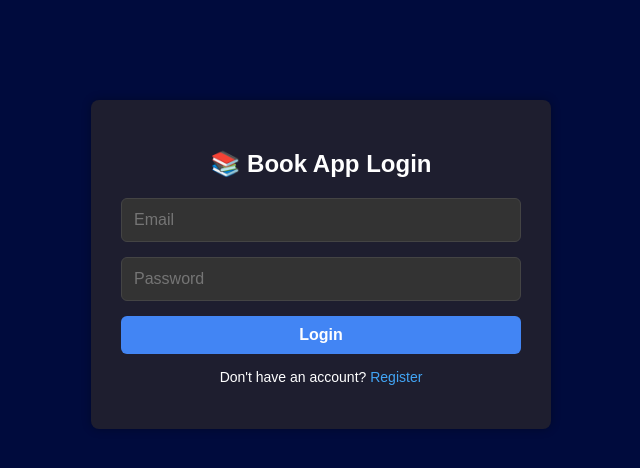
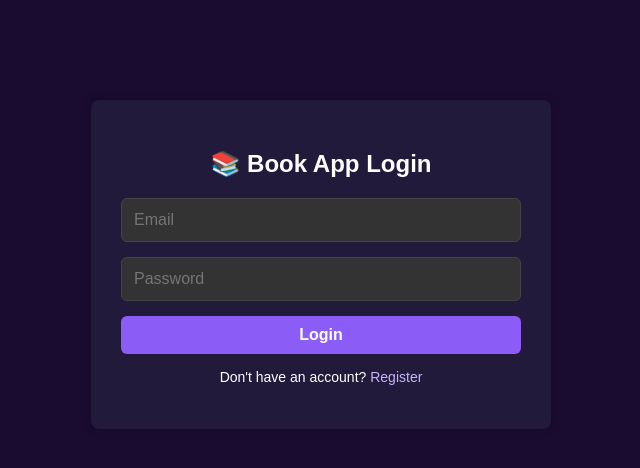
Before and after one commit to bbalasubramani/Book-Barter-System, a React (Vite) app in the folder client/: page /login in a window 1280 px wide. Shown: the top 468 px of the page, without its empty margins (319-959 px from the left). Built offline with nearby package versions, Linux system fonts and the light colour scheme; no server answers.

Commit message:
Update App.css

```diff
--- a/client/src/App.css
+++ b/client/src/App.css
@@ -1,7 +1,7 @@
 /* Base Styles */
 body {
   font-family: Arial, sans-serif;
-  background-color: hsl(229, 100%, 12%);
+  background-color: hsl(262, 60%, 12%);
   margin: 0;
   padding: 0;
   min-height: 100vh;
@@ -15,7 +15,7 @@ body {
   margin-top: 100px;
   padding: 30px;
   border-radius: 8px;
-  background-color: #1e1e2f;
+  background-color: #211a3a;
   box-shadow: 0 0 10px rgba(0, 0, 0, 0.3);
 }
 
@@ -42,7 +42,7 @@ body {
 .login-container button {
   width: 100%;
   padding: 10px;
-  background-color: #4285f4;
+  background-color: #8b5cf6;
   border: none;
   color: white;
   font-weight: bold;
@@ -52,7 +52,7 @@ body {
 }
 
 .login-container button:hover {
-  background-color: #2c6cd6;
+  background-color: #7c3aed;
 }
 
 .login-container .note {
@@ -62,7 +62,7 @@ body {
 }
 
 .login-container .note a {
-  color: #42a5f5;
+  color: #c4b5fd;
   text-decoration: none;
 }
 
@@ -89,7 +89,7 @@ body {
 
 .search-bar button {
   padding: 10px 20px;
-  background-color: #34a853;
+  background-color: #a855f7;
   color: white;
   border: none;
   border-radius: 4px;
@@ -99,7 +99,7 @@ body {
 }
 
 .search-bar button:hover {
-  background-color: #2c8e46;
+  background-color: #9333ea;
 }
 .container {
   max-width: 1200px;
@@ -129,7 +129,7 @@ h2 {
 
 .search-bar button {
   padding: 10px 15px;
-  background-color: #007bff;
+  background-color: #8b5cf6;
   color: white;
   border: none;
   border-radius: 5px;
@@ -203,7 +203,7 @@ h2 {
 
 .trade-button {
   padding: 10px 20px;
-  background-color: #007bff;
+  background-color: #8b5cf6;
   border: none;
   border-radius: 6px;
   color: white;
@@ -213,7 +213,7 @@ h2 {
 }
 
 .trade-button:hover {
-  background-color: #0056b3;
+  background-color: #7c3aed;
 }
 /* AddBook styles */
 .add-book-container {
@@ -284,7 +284,7 @@ h2 {
   margin-top: 0.5rem;
   padding: 0.3rem 0.7rem;
   font-size: 0.9rem;
-  background-color: #4caf50;
+  background-color: #a855f7;
   color: white;
   border: none;
   border-radius: 4px;
@@ -292,7 +292,7 @@ h2 {
 }
 
 .add-book-content button:hover {
-  background-color: #45a049;
+  background-color: #9333ea;
 }
 .signup-form {
   max-width: 400px;
@@ -324,12 +324,12 @@ h2 {
 }
 
 .signup-input:focus {
-  border-color: #007bff;
+  border-color: #8b5cf6;
 }
 
 .signup-button {
   padding: 12px;
-  background-color: #007bff;
+  background-color: #8b5cf6;
   color: white;
   font-size: 16px;
   border: none;
@@ -339,5 +339,5 @@ h2 {
 }
 
 .signup-button:hover {
-  background-color: #0056b3;
+  background-color: #7c3aed;
 }
```
